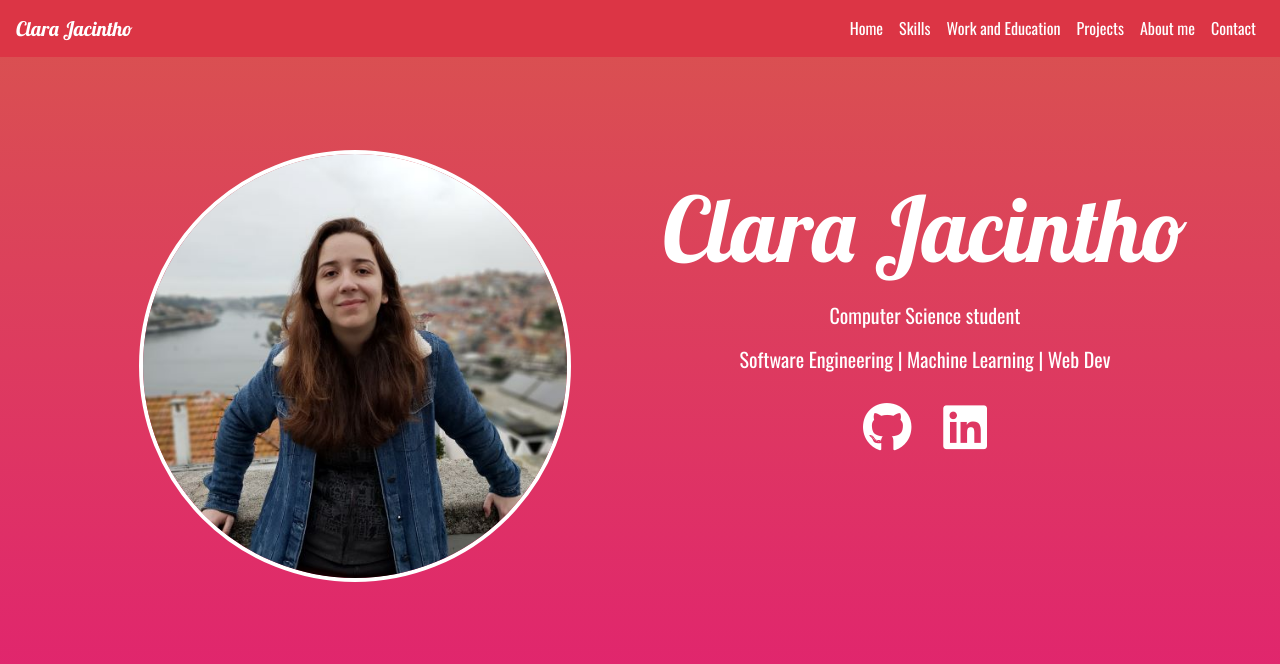
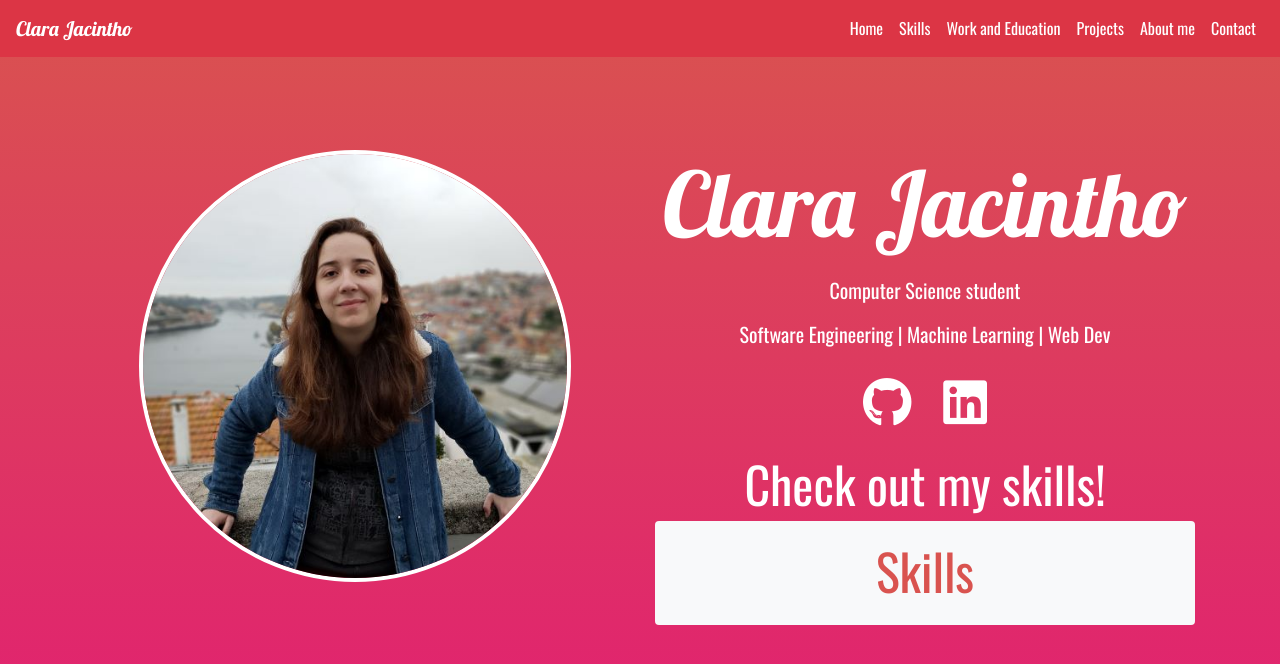
Before and after one commit to ClaraJacintho/portfolio, a React (Create React App) app: page / in a window 1280 px wide. Shown: the top 664 px of the page. Built offline with nearby package versions, Linux system fonts and the light colour scheme.

Commit message:
Added 'skills' CTA button

```diff
--- a/src/pages/Home.css
+++ b/src/pages/Home.css
@@ -11,7 +11,6 @@
 }
 
 .title{
-    text-align: center;
     font-family: 'Lobster', cursive;
     font-size: 90px;
     color: white /*rgb(217,83,79)*/;
@@ -21,7 +20,6 @@
     font-family: 'Oswald', sans-serif;
     font-size: 20px;
     margin-top: 20px;
-    text-align: center;
 }
 
 .btn {
@@ -37,6 +35,22 @@
     color:rgb(132, 0, 255);
 }
 
+.call{
+    color: white;
+    font-family: 'Oswald', sans-serif;
+    font-size: 50px;
+}
+
+.cta{
+    color: rgb(217,83,79);
+    font-family: 'Oswald', sans-serif;
+    font-size: 50px;;
+}
+
+.cta:hover{
+    text-decoration: none;
+    color: rgb(132, 0, 255);
+}
 
 @media screen and (min-width: 600px) and (min-height: 600px) {
     .big{
@@ -48,6 +62,6 @@
     }
 
     .title{
-           margin-top: 175px;
+        margin-top: 150px;
     }
 }
--- a/src/pages/Home.js
+++ b/src/pages/Home.js
@@ -1,5 +1,6 @@
 import React, {Component} from 'react';
-import {Container, Row, Col, Image} from 'react-bootstrap'
+import {Container, Row, Col, Image, Button} from 'react-bootstrap'
+import Link from 'react-router-dom/Link'
 import Picture from '../assets/petit.jpg'
 import './Home.css'
 
@@ -13,12 +14,17 @@ class Home extends React.Component {
                             <Image src={Picture}  roundedCircle className="profile"/>
                         </Col>
                         <Col lg={true}>
-                            <h1 className="title">Clara Jacintho</h1>
-                            <h2 className="description">Computer Science student</h2>
-                            <h2 className="description">Software Engineering | Machine Learning | Web Dev</h2>
                             <div className="text-center">
+                                <h1 className="title">Clara Jacintho</h1>
+                                <h2 className="description">Computer Science student</h2>
+                                <h2 className="description">Software Engineering | Machine Learning | Web Dev</h2>
+
                                 <a className="btn" href="https://github.com/claraJacintho" target="_blank"><i className="fab fa-github"></i></a>
                                 <a className="btn" href="https://www.linkedin.com/in/clarajacintho/" target="_blank"><i className="fab fa-linkedin"></i></a>
+                                <h1 className="call">Check out my skills!</h1>
+                                <Button variant="light" block>
+                                    <Link to="/skills" className="cta">Skills</Link>
+                                </Button>
                             </div>
                         </Col>
                     </Row>
--- a/src/pages/Skills.js
+++ b/src/pages/Skills.js
@@ -3,6 +3,6 @@ import React from 'react';
 
 export const Skills = () => (
     <div>
-        <h1>Skills</h1>
+        <h1>Skills!</h1>
     </div>
 )
```
Also changed, not shown: src/logo.svg (deleted). Lines whose indentation alone changed are shown as unchanged.
